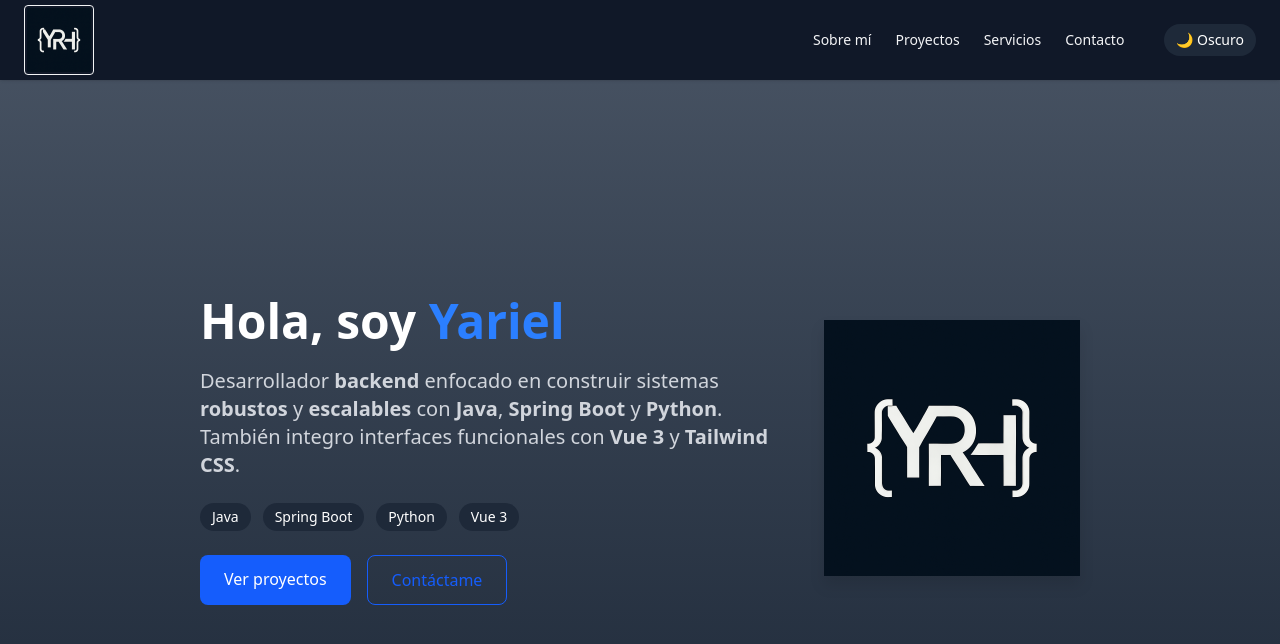
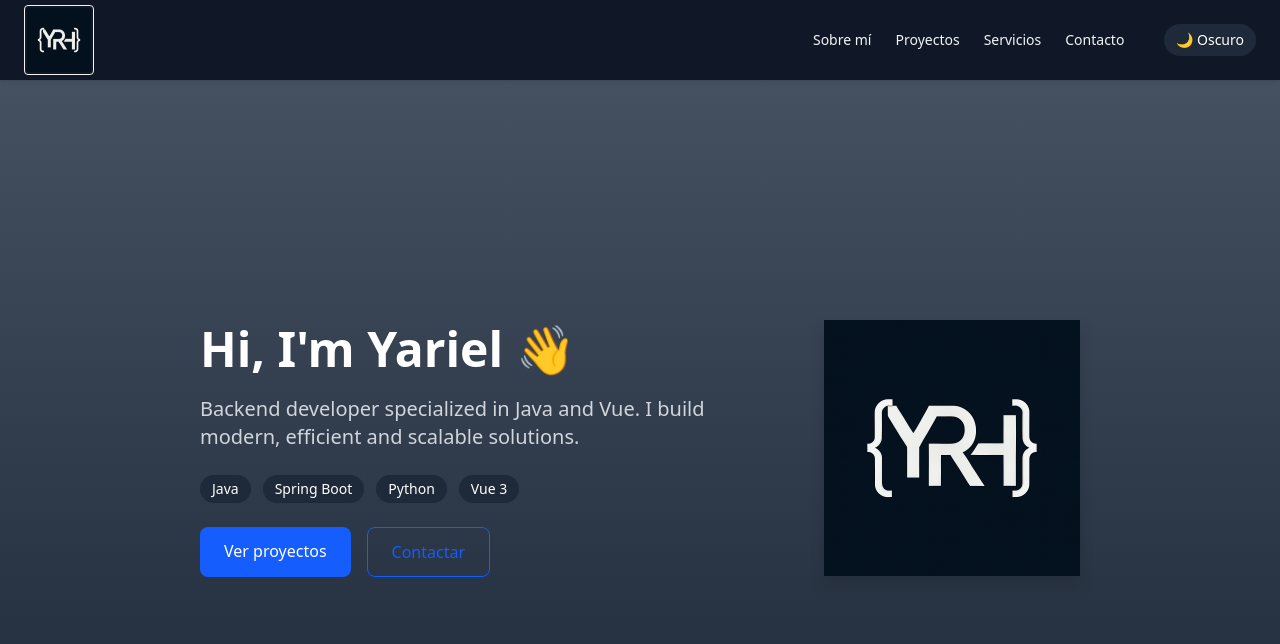
Before and after one commit to Yrobainah/portfolio-yariel, a Vue app: page / in a window 1280 px wide. Shown: the top 644 px of the page. Built offline with nearby package versions, Linux system fonts and the light colour scheme.

Commit message:
Modificar a web multilenguaje

```diff
--- a/package.json
+++ b/package.json
@@ -14,12 +14,12 @@
     "@tailwindcss/vite": "^4.1.7",
     "aos": "^2.3.4",
     "tailwindcss": "^4.1.7",
-    "vue": "^3.5.13"
+    "vue": "^3.5.13",
+    "vue-i18n": "^11.1.5"
   },
   "devDependencies": {
     "@vitejs/plugin-vue": "^5.2.3",
     "gh-pages": "^6.3.0",
     "vite": "^6.3.5"
   }
-
 }
--- a/src/components/Hero.vue
+++ b/src/components/Hero.vue
@@ -5,16 +5,15 @@
   >
     <!-- Columna izquierda: texto -->
     <div class="text-center md:text-left max-w-xl">
-      <h1 class="text-4xl sm:text-5xl font-extrabold leading-tight mb-4">
-        Hola, soy <span class="text-blue-500">Yariel</span>
-      </h1>
-      <p class="text-lg sm:text-xl mb-6 text-gray-700 dark:text-gray-300">
-        Desarrollador <strong>backend</strong> enfocado en construir sistemas
-        <strong>robustos</strong> y <strong>escalables</strong> con
-        <strong>Java</strong>, <strong>Spring Boot</strong> y
-        <strong>Python</strong>. También integro interfaces funcionales con
-        <strong>Vue 3</strong> y <strong>Tailwind CSS</strong>.
-      </p>
+      <h1
+        class="text-4xl sm:text-5xl font-extrabold leading-tight mb-4"
+        v-html="$t('hero.title')"
+      />
+
+      <p
+        class="text-lg sm:text-xl mb-6 text-gray-700 dark:text-gray-300"
+        v-html="$t('hero.description')"
+      />
 
       <!-- Stack -->
       <div class="flex flex-wrap gap-3 mb-6 justify-center md:justify-start">
@@ -41,15 +40,13 @@
         <a
           href="#proyectos"
           class="px-6 py-3 bg-blue-600 hover:bg-blue-700 text-white rounded-lg font-medium transition"
-        >
-          Ver proyectos
-        </a>
+          v-html="$t('hero.projectsButton')"
+        />
         <a
           href="#contacto"
           class="px-6 py-3 border border-blue-600 text-blue-600 hover:bg-blue-50 dark:hover:bg-gray-800 rounded-lg font-medium transition"
-        >
-          Contáctame
-        </a>
+          v-html="$t('hero.contactButton')"
+        />
       </div>
     </div>
 
--- /dev/null
+++ b/src/i18n.js
@@ -0,0 +1,16 @@
+import { createI18n } from 'vue-i18n'
+import en from './locales/en.json'
+import es from './locales/es.json'
+
+// Detectar idioma del navegador
+const browserLang = navigator.language.split('-')[0] // "en", "es", etc.
+const locale = ['en', 'es'].includes(browserLang) ? browserLang : 'es'
+
+const i18n = createI18n({
+    legacy: false,
+    locale: locale,
+    fallbackLocale: 'es',
+    messages: { en, es },
+})
+
+export default i18n
--- /dev/null
+++ b/src/locales/en.json
@@ -0,0 +1,24 @@
+{
+  "hero.title": "Hi, I'm Yariel 👋",
+  "hero.description": "Backend developer specialized in Java and Vue. I build modern, efficient and scalable solutions.",
+  "hero.button": "View projects",
+  "footer.copyright": "© 2025 Yariel. All rights reserved.",
+  "projects.title": "Projects",
+  "projects.description": "Here are some of the projects I've worked on.",
+  "projects.view": "View project",
+  "projects.more": "More projects",
+  "about.title": "About Me",
+  "about.description": "I am a passionate backend developer with a focus on Java and Vue. I love building scalable and efficient applications.",
+  "about.skills": "Skills",
+  "about.experience": "Experience",
+  "navbar.home": "Home",
+  "navbar.projects": "Projects",
+  "navbar.about": "About",
+  "navbar.contact": "Contact",
+  "contact.title": "Get in Touch",
+  "contact.description": "Feel free to reach out if you have any questions or want to collaborate.",
+  "contact.form.name": "Your Name",
+  "contact.form.email": "Your Email",
+  "contact.form.message": "Your Message",
+  "contact.form.send": "Send Message"
+}
--- /dev/null
+++ b/src/locales/es.json
@@ -0,0 +1,25 @@
+{
+  "hero.title": "Hola, soy Yariel 👋",
+  "hero.description": "Desarrollador <strong>backend</strong> enfocado en construir sistemas <strong>robustos</strong> y <strong>escalables</strong> con <strong>Java</strong>, <strong>Spring Boot</strong> y <strong>Python</strong>. También integro interfaces funcionales con <strong>Vue 3</strong> y <strong>Tailwind CSS</strong>.",
+  "hero.projectsButton": "Ver proyectos",
+  "hero.contactButton": "Contactar",
+    "footer.copyright": "© 2025 Yariel. Todos los derechos reservados.",
+    "projects.title": "Proyectos",
+  "projects.description": "Aquí están algunos de los proyectos en los que he trabajado.",
+    "projects.view": "Ver proyecto",
+    "projects.more": "Más proyectos",
+    "about.title": "Sobre mí",
+    "about.description": "Soy un desarrollador backend apasionado con enfoque en Java y Vue. Me encanta construir aplicaciones escalables y eficientes.",
+    "about.skills": "Habilidades",
+    "about.experience": "Experiencia",
+    "navbar.home": "Inicio",
+    "navbar.projects": "Proyectos",
+    "navbar.about": "Sobre mí",
+    "navbar.contact": "Contacto",
+    "contact.title": "Ponte en contacto",
+    "contact.description": "No dudes en contactarme si tienes alguna pregunta o quieres colaborar.",
+    "contact.form.name": "Tu nombre",
+    "contact.form.email": "Tu correo electrónico",
+    "contact.form.message": "Tu mensaje",
+    "contact.form.send": "Enviar mensaje"
+}
--- a/src/main.js
+++ b/src/main.js
@@ -3,6 +3,7 @@ import './style.css'
 import App from './App.vue'
 import AOS from 'aos'
 import 'aos/dist/aos.css'
+import i18n from './i18n'
 
 onMounted(() => {
     AOS.init({
@@ -13,4 +14,4 @@ onMounted(() => {
 }
 )
 
-createApp(App).mount('#app')
+createApp(App).use(i18n).mount('#app')
```
Also changed, not shown: 1 other file (tests, documents, lock files or other folders).
